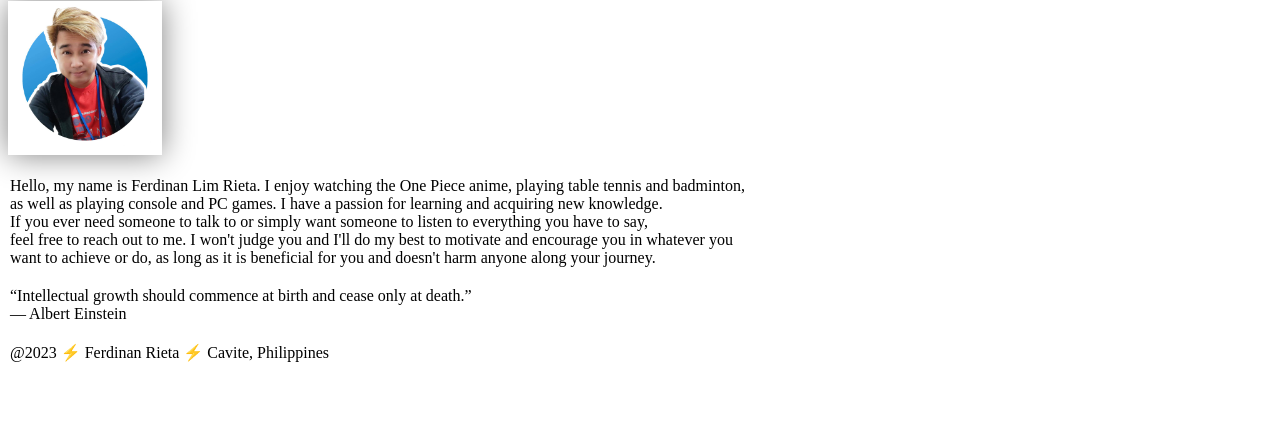
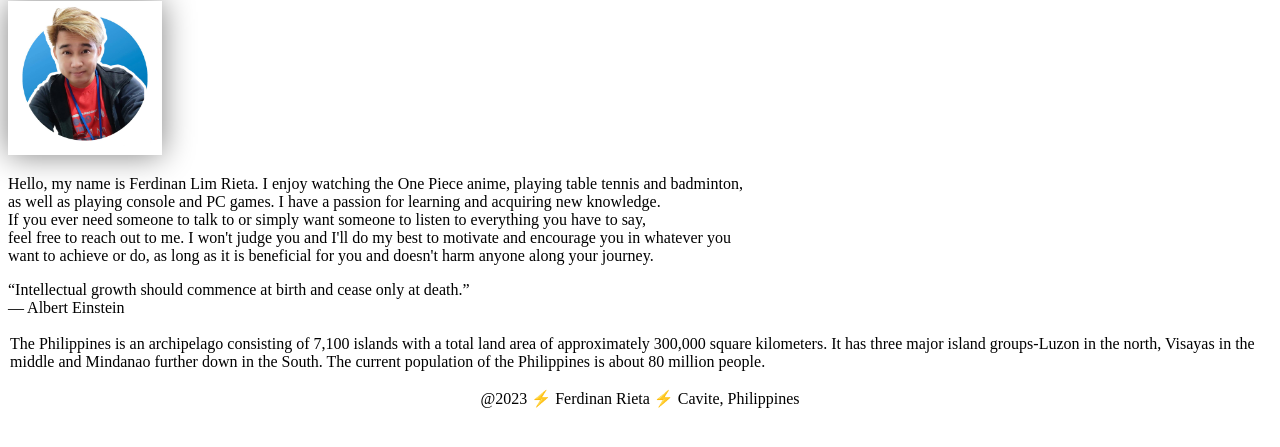
Before and after one commit to frieta/wdd130, a plain HTML site: page index.html in a window 1280 px wide. Shown: the part 281-728 px from the top of the page. Drawn offline with Linux system fonts and the light colour scheme.

Commit message:
update css and index

```diff
--- a/index.html
+++ b/index.html
@@ -4,6 +4,8 @@
  <link rel="stylesheet" href="styles/styles.css">
  <meta charset="utf-8">
  <meta name="viewport" content="width=device-width,initial-scale=1.0">
+ <meta name="description" content="My Profile website">
+    <meta name="author" content="Ferdinan Rieta">
  <title>FERDINAN LIM RIETA | WDD 130</title>
 </head>
 <body>
@@ -20,6 +22,9 @@
         <p>Hello, my name is Ferdinan Lim Rieta. I enjoy watching the One Piece anime, playing table tennis and badminton,<br> as well as playing console and PC games. I have a passion for learning and acquiring new knowledge.<br>If you ever need someone to talk to or simply want someone to listen to everything you have to say,<br> feel free to reach out to me. I won't judge you and I'll do my best to motivate and encourage you in whatever you <br>want to achieve or do, as long as it is beneficial for you and doesn't harm anyone along your journey.</p>
         <p>“Intellectual growth should commence at birth and cease only at death.” <br>― Albert Einstein</p>
     </main>
+    <aside>
+        <p>The Philippines is an archipelago consisting of 7,100 islands with a total land area of approximately 300,000 square kilometers. It has three major island groups-Luzon in the north, Visayas in the middle and Mindanao further down in the South. The current population of the Philippines is about 80 million people.</p>
+    </aside>
     <footer>
         <p>@2023 ⚡ Ferdinan Rieta ⚡ Cavite, Philippines</p>
     </footer>
--- a/styles/styles.css
+++ b/styles/styles.css
@@ -10,7 +10,7 @@ nav a {
 h1 {
     color:steelblue;
 }
-img {
+main img {
     width: 150px;
     height:auto;
     border: 1px;
@@ -18,5 +18,13 @@ img {
     box-shadow: 0 0 30px gray;
 }
 p {
+    padding: 0;
+}
+aside p {
     padding: 2px;
 }
+footer p {
+    margin-top: 1px;
+    border-top: 1px;
+    text-align: center;
+}
```
